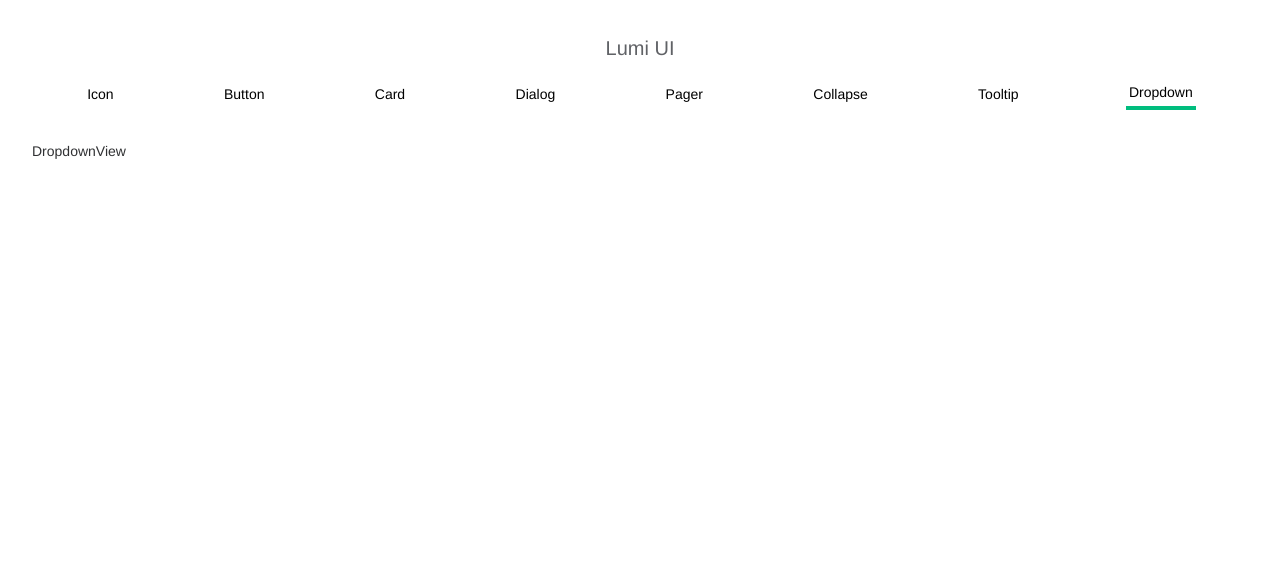
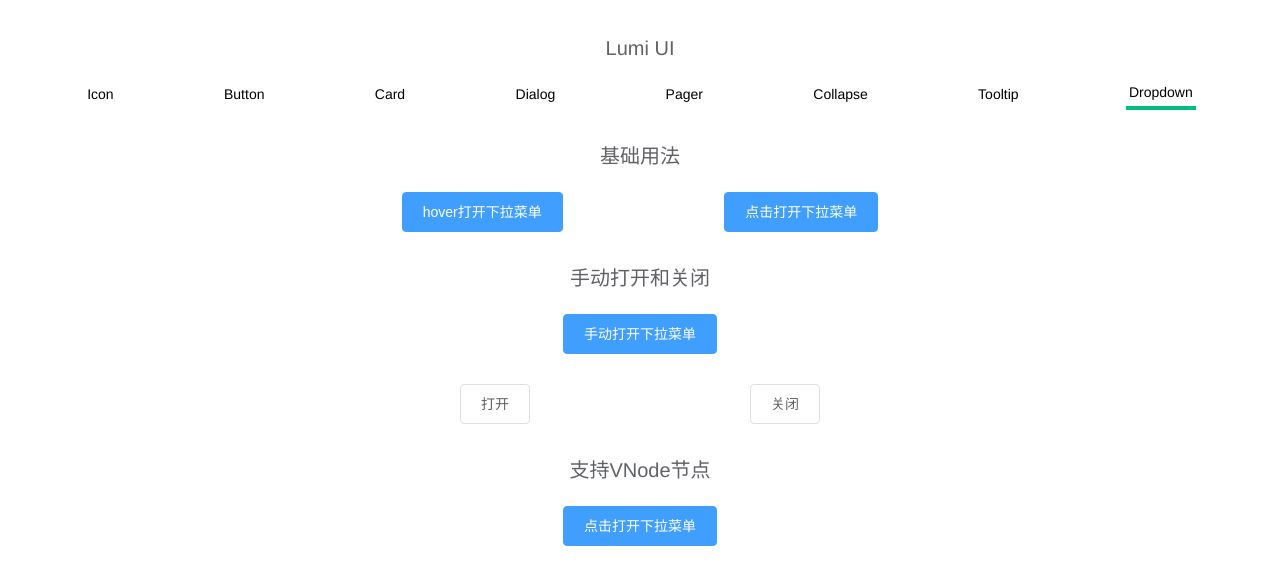
Before and after one commit to dongkq7/LumiUI, a Vue app: page /dropdown in a window 1280 px wide. Shown: the top 584 px of the page. Built offline with nearby package versions, Linux system fonts and the light colour scheme.

Commit message:
feat: dropdown

```diff
--- /dev/null
+++ b/src/components/Common/RenderVnode.js
@@ -0,0 +1,14 @@
+// 通过jsx渲染vnode
+import { defineComponent } from 'vue'
+
+export default defineComponent({
+  props: {
+    vNode: {
+      type: [String, Object],
+      required: true,
+    },
+  },
+  setup(props) {
+    return () => props.vNode
+  },
+})
--- /dev/null
+++ b/src/components/Dropdown/Dropdown.vue
@@ -0,0 +1,64 @@
+<template>
+  <div class="lumi-dropdown">
+    <LumiTooltip
+      ref="tooltipRef"
+      :trigger="trigger"
+      :placement="placement"
+      :open-delay="openDelay"
+      :close-delay="closeDelay"
+      :manual="manual"
+      @visible-change="visibleChangeHandler"
+    >
+      <slot></slot>
+      <!-- 提示内容插入到Tooltip的content插槽中 -->
+      <template #content>
+        <ul class="lumi-dropdown__menu">
+          <template v-for="item in menuOptions" :key="item.key">
+            <li class="lumi-dropdown__divided" v-if="item.divided"></li>
+            <li
+              class="lumi-dropdown__item"
+              :class="{ 'is-disabled': item.disabled }"
+              @click="itemClick(item)"
+            >
+              <RenderVnode :vNode="item.label" />
+            </li>
+          </template>
+        </ul>
+      </template>
+    </LumiTooltip>
+  </div>
+</template>
+
+<script setup>
+import { ref } from 'vue'
+import propObj from './props'
+import RenderVnode from '../Common/RenderVnode.js'
+
+defineOptions({
+  name: 'LumiDropdown',
+})
+
+const props = defineProps(propObj)
+const emit = defineEmits(['select', 'visible-change'])
+const tooltipRef = ref(null)
+
+const itemClick = (item) => {
+  if (item.disabled) return
+  emit('select', item)
+  // 是否点击之后关闭下拉菜单
+  if (props.hideAfterClick) {
+    tooltipRef.value.hide()
+  }
+}
+
+const visibleChangeHandler = (visible) => {
+  emit('visible-change', visible)
+}
+
+defineExpose({
+  show: () => tooltipRef.value.show(),
+  hide: () => tooltipRef.value.hide(),
+})
+</script>
+
+<style lang="scss" scoped></style>
--- /dev/null
+++ b/src/components/Dropdown/props.js
@@ -0,0 +1,13 @@
+import tooltipProps from '../Tooltip/props'
+export default {
+  ...tooltipProps, // 继承tooltip的props
+  // 下拉列表数组
+  menuOptions: {
+    type: Array,
+    required: true,
+  },
+  hideAfterClick: {
+    type: Boolean,
+    default: false,
+  },
+}
--- a/src/main.js
+++ b/src/main.js
@@ -16,6 +16,7 @@ import LumiPager from './components/Pager/Pager.vue'
 import LumiCollapse from './components/Collapse/Collapse.vue'
 import LumiCollapseItem from './components/Collapse/CollapseItem.vue'
 import LumiTooltip from './components/Tooltip/Tooltip.vue'
+import LumiDropdown from './components/Dropdown/Dropdown.vue'
 
 const app = createApp(App)
 library.add(fas)
@@ -29,5 +30,6 @@ app.component('LumiPager', LumiPager)
 app.component('LumiCollapse', LumiCollapse)
 app.component('LumiCollapseItem', LumiCollapseItem)
 app.component('LumiTooltip', LumiTooltip)
+app.component('LumiDropdown', LumiDropdown)
 
 app.mount('#app')
--- /dev/null
+++ b/src/styles/components/dropdown.scss
@@ -0,0 +1,43 @@
+.lumi-dropdown .lumi-dropdown__menu {
+  --lumi-dropdown-menuItem-hover-fill: var(--lumi-color-primary-light-9);
+  --lumi-dropdown-menuItem-hover-color: var(--lumi-color-primary);
+  --lumi-dropdown-menuItem-disabled-color: var(--lumi-border-color-lighter);
+  --lumi-dropdown-menuItem-divided-color: var(--lumi-border-color-lighter);
+}
+.lumi-dropdown {
+  display: inline-block;
+  .lumi-tooltip {
+    --lumi-popover-padding: 5px 0;
+  }
+}
+.lumi-dropdown__menu {
+  list-style-type: none;
+  margin: 0;
+  padding: 0;
+  .lumi-dropdown__item {
+    display: flex;
+    align-items: center;
+    white-space: nowrap;
+    list-style: none;
+    line-height: 22px;
+    padding: 5px 16px;
+    margin: 0;
+    font-size: var(--lumi-font-size-base);
+    color: var(--lumi-text-color-regular);
+    cursor: pointer;
+    outline: none;
+    &:hover {
+      background-color: var(--lumi-dropdown-menuItem-hover-fill);
+      color: var(--lumi-dropdown-menuItem-hover-color);
+    }
+    &.is-disabled {
+      color: var(--lumi-dropdown-menuItem-disabled-color);
+      cursor: not-allowed;
+      background-image: none;
+    }
+  }
+  .divided-placeholder {
+    margin: 6px 0;
+    border-top: 1px solid var(--lumi-dropdown-menuItem-divided-color);
+  }
+}
--- a/src/styles/index.scss
+++ b/src/styles/index.scss
@@ -9,3 +9,4 @@
 @use './components/pager.scss';
 @use './components/collapse.scss';
 @use './components/tooltip.scss';
+@use './components/dropdown.scss';
--- a/src/views/DropdownView.vue
+++ b/src/views/DropdownView.vue
@@ -1,11 +1,98 @@
 <template>
-  <div>
-    DropdownView
+  <h1 class="row-title">基础用法</h1>
+  <div class="row">
+    <LumiDropdown
+      placement="top"
+      trigger="hover"
+      :menu-options="options"
+      @visible-change="visibleChangeHandler"
+      @select="selectHandler"
+    >
+      <LumiButton type="primary">hover打开下拉菜单</LumiButton>
+    </LumiDropdown>
+    <LumiDropdown
+      placement="bottom"
+      trigger="click"
+      :menu-options="options"
+      @visible-change="visibleChangeHandler"
+      @select="selectHandler"
+      hideAfterClick
+    >
+      <LumiButton type="primary">点击打开下拉菜单</LumiButton>
+    </LumiDropdown>
+  </div>
+  <h1 class="row-title">手动打开和关闭</h1>
+  <div class="row">
+    <LumiDropdown
+      placement="bottom"
+      trigger="click"
+      manual
+      :menu-options="options"
+      @visible-change="visibleChangeHandler"
+      @select="selectHandler"
+      ref="dropdownRef"
+    >
+      <LumiButton type="primary">手动打开下拉菜单</LumiButton>
+    </LumiDropdown>
+  </div>
+  <div class="row">
+    <LumiButton @click="openClick">打开</LumiButton>
+    <LumiButton @click="closeClick">关闭</LumiButton>
+  </div>
+  <h1 class="row-title">支持VNode节点</h1>
+  <div class="row">
+    <LumiDropdown
+      placement="bottom"
+      trigger="click"
+      :menu-options="options2"
+      @visible-change="visibleChangeHandler"
+      @select="selectHandler"
+    >
+      <LumiButton type="primary">点击打开下拉菜单</LumiButton>
+    </LumiDropdown>
   </div>
 </template>
 
 <script setup>
+import { ref, h } from 'vue'
 
+const dropdownRef = ref(null)
+
+const options = [
+  { key: 1, label: 'item1' },
+  { key: 2, label: 'item2', divided: true },
+  { key: 3, label: 'item3', disabled: true },
+  { key: 4, label: 'item4' },
+]
+
+const options2 = [
+  { key: 1, label: h('div', { class: 'bar', innerHTML: 'hello' }) },
+  { key: 2, label: 'item2', divided: true },
+  { key: 3, label: 'item3', disabled: true },
+  { key: 4, label: 'item4' },
+]
+
+// 下拉列表显示状态改变的时候对应的回调函数
+const visibleChangeHandler = (e) => {
+  console.log(`当前下拉组件的状态为${e ? '显示' : '隐藏'}状态`)
+}
+
+// 在选择具体下拉项目的时候对应的回调函数
+const selectHandler = (item) => {
+  console.log(`你点击的项目为：${item.label}`)
+}
+
+const openClick = () => {
+  dropdownRef.value.show()
+}
+
+const closeClick = () => {
+  dropdownRef.value.hide()
+}
 </script>
 
-<style lang="scss" scoped></style>
+<style lang="scss" scoped>
+:deep(.bar) {
+  color: orange;
+}
+</style>
```
